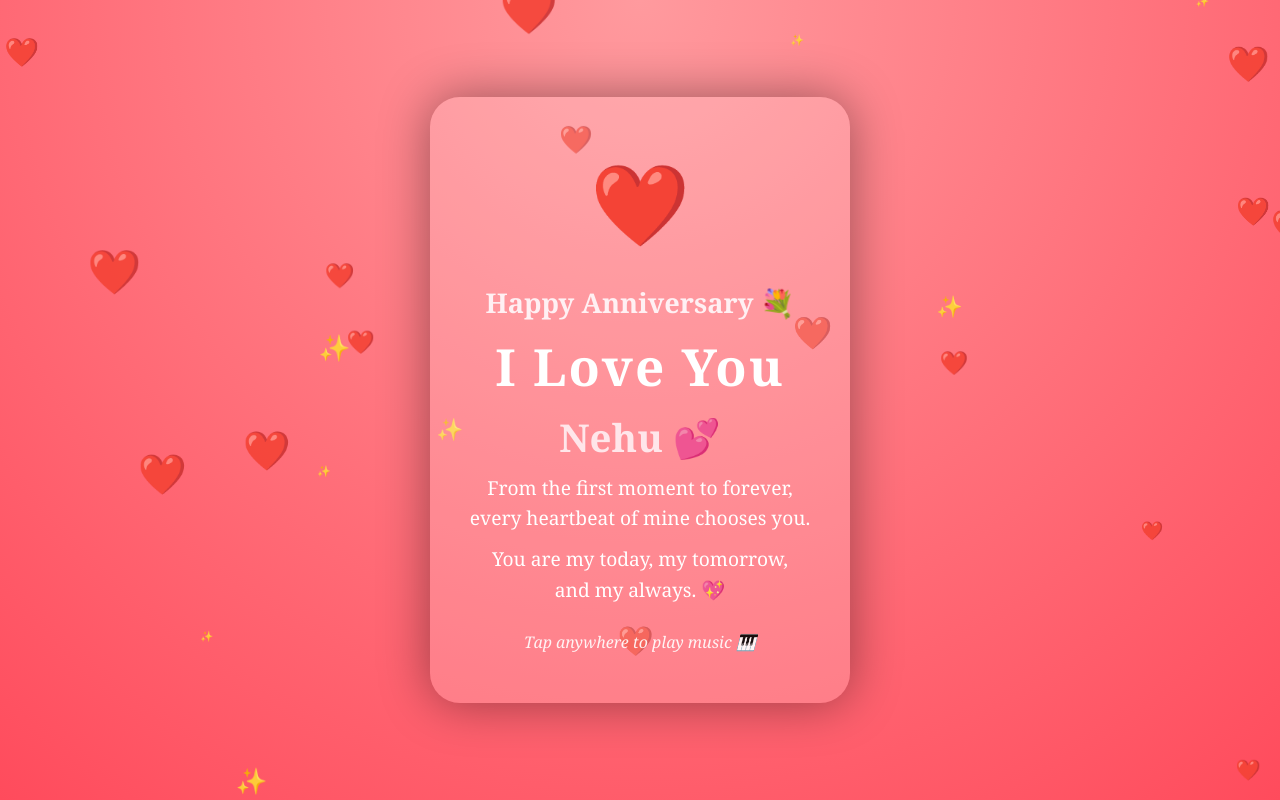
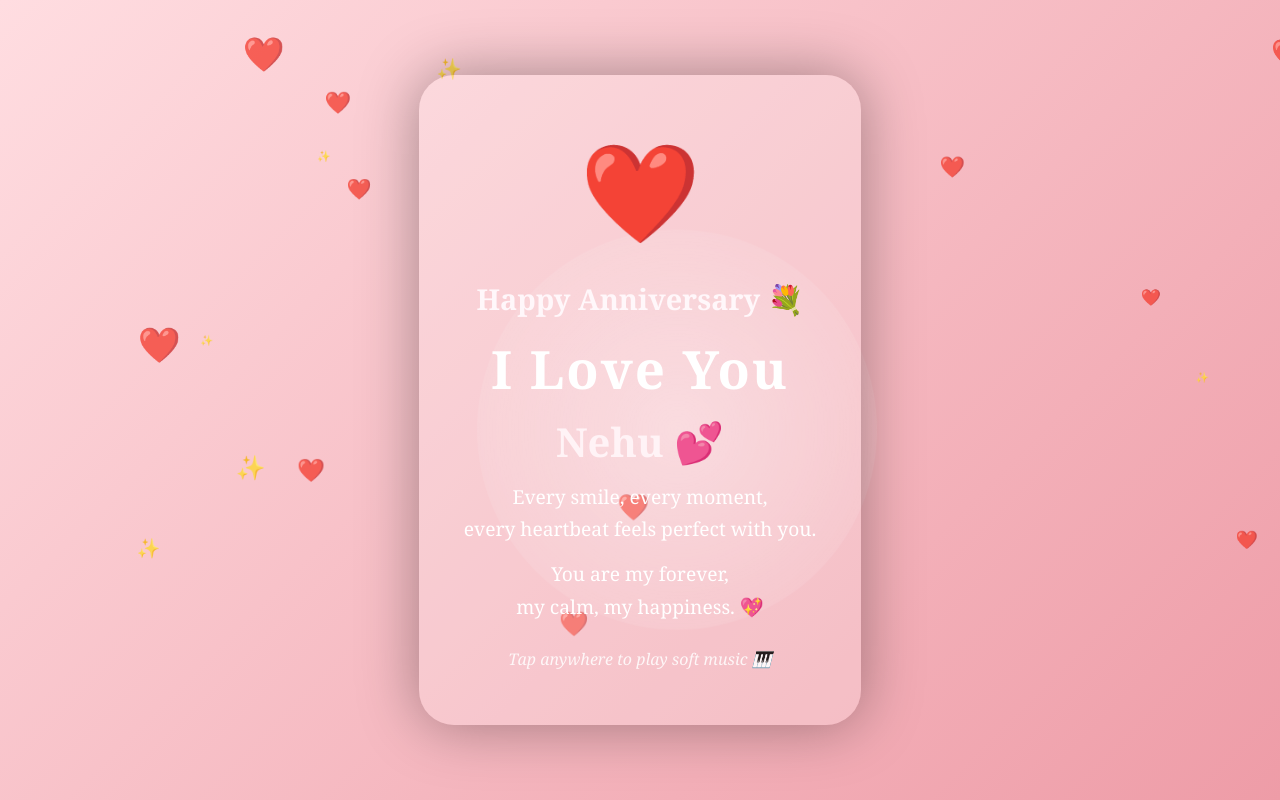
Before and after one commit to saad-12372/iloveyou-nehu, a plain HTML site: page index.html in a window 1280 px wide. Drawn offline with Linux system fonts and the light colour scheme.

Commit message:
Update index.html

```diff
--- a/index.html
+++ b/index.html
@@ -8,7 +8,7 @@
     body {
         margin: 0;
         height: 100vh;
-        background: radial-gradient(circle at top, #ff9a9e, #ff4b5c);
+        background: linear-gradient(135deg, #ffdde1, #ee9ca7);
         display: flex;
         justify-content: center;
         align-items: center;
@@ -18,73 +18,89 @@
         overflow: hidden;
     }
 
+    /* Soft glowing background */
+    .glow {
+        position: absolute;
+        width: 400px;
+        height: 400px;
+        background: radial-gradient(circle, rgba(255,255,255,0.35), transparent);
+        border-radius: 50%;
+        animation: floatGlow 8s ease-in-out infinite;
+    }
+
+    @keyframes floatGlow {
+        0% { transform: translate(-50px, -40px); }
+        50% { transform: translate(50px, 40px); }
+        100% { transform: translate(-50px, -40px); }
+    }
+
     .box {
-        background: rgba(255,255,255,0.18);
-        padding: 50px 40px;
-        border-radius: 30px;
-        box-shadow: 0 0 50px rgba(0,0,0,0.4);
+        background: rgba(255,255,255,0.22);
+        padding: 55px 45px;
+        border-radius: 35px;
+        box-shadow: 0 0 60px rgba(0,0,0,0.35);
         max-width: 90%;
         z-index: 2;
-        animation: fadeIn 2s ease;
+        animation: reveal 2.5s ease;
     }
 
-    @keyframes fadeIn {
-        from { opacity: 0; transform: scale(0.9); }
+    @keyframes reveal {
+        from { opacity: 0; transform: scale(0.85); }
         to { opacity: 1; transform: scale(1); }
     }
 
     h1 {
-        font-size: 3.2rem;
+        font-size: 3.3rem;
         margin: 10px 0;
         letter-spacing: 2px;
     }
 
     h2 {
-        font-size: 2.4rem;
+        font-size: 2.5rem;
+        color: #fff3f6;
         margin: 10px 0;
-        color: #ffe6ea;
     }
 
     h3 {
-        font-size: 1.7rem;
-        margin-bottom: 10px;
-        color: #fff0f3;
+        font-size: 1.8rem;
+        color: #fff7fa;
+        margin-bottom: 15px;
     }
 
     p {
         font-size: 1.2rem;
-        line-height: 1.6;
-        margin: 10px 0;
+        line-height: 1.7;
+        margin: 12px 0;
     }
 
-    .heart-main {
-        font-size: 5rem;
-        animation: beat 1s infinite;
+    .main-heart {
+        font-size: 5.5rem;
+        animation: softBeat 1.6s infinite;
     }
 
-    @keyframes beat {
+    @keyframes softBeat {
         0%,100% { transform: scale(1); }
-        50% { transform: scale(1.3); }
+        50% { transform: scale(1.25); }
     }
 
     .tap {
         margin-top: 25px;
         font-size: 1rem;
-        opacity: 0.9;
+        opacity: 0.85;
         font-style: italic;
     }
 
+    /* Falling hearts */
     .falling-heart, .sparkle {
         position: fixed;
         top: -10px;
         animation: fall linear infinite;
         z-index: 1;
-        opacity: 0.9;
+        opacity: 0.8;
     }
 
     .sparkle {
-        color: #fff6cc;
-        font-size: 14px;
+        color: #fffbe6;
     }
 
     @keyframes fall {
@@ -96,24 +112,27 @@
 
 <body onclick="playMusic()">
 
+<div class="glow"></div>
+
 <audio id="bgMusic" loop>
-    <source src="https://www.soundhelix.com/examples/mp3/SoundHelix-Song-2.mp3" type="audio/mpeg">
+    <!-- Soft romantic piano -->
+    <source src="https://www.soundhelix.com/examples/mp3/SoundHelix-Song-5.mp3" type="audio/mpeg">
 </audio>
 
 <div class="box">
-    <div class="heart-main">❤️</div>
+    <div class="main-heart">❤️</div>
     <h3>Happy Anniversary 💐</h3>
     <h1>I Love You</h1>
     <h2>Nehu 💕</h2>
     <p>
-        From the first moment to forever,<br>
-        every heartbeat of mine chooses you.
+        Every smile, every moment,<br>
+        every heartbeat feels perfect with you.
     </p>
     <p>
-        You are my today, my tomorrow,<br>
-        and my always. 💖
+        You are my forever,<br>
+        my calm, my happiness. 💖
     </p>
-    <div class="tap">Tap anywhere to play music 🎹</div>
+    <div class="tap">Tap anywhere to play soft music 🎹</div>
 </div>
 
 <script>
@@ -122,32 +141,32 @@ function playMusic() {
     if (music.paused) music.play();
 }
 
-// Falling hearts
+// Gentle falling hearts
 function createHeart() {
     const heart = document.createElement("div");
     heart.className = "falling-heart";
     heart.innerHTML = "❤️";
     heart.style.left = Math.random() * 100 + "vw";
-    heart.style.fontSize = (18 + Math.random() * 30) + "px";
-    heart.style.animationDuration = (3 + Math.random() * 5) + "s";
+    heart.style.fontSize = (16 + Math.random() * 26) + "px";
+    heart.style.animationDuration = (5 + Math.random() * 4) + "s";
     document.body.appendChild(heart);
-    setTimeout(() => heart.remove(), 8000);
+    setTimeout(() => heart.remove(), 9000);
 }
 
-// Sparkles
+// Soft sparkles
 function createSparkle() {
     const sparkle = document.createElement("div");
     sparkle.className = "sparkle";
     sparkle.innerHTML = "✨";
     sparkle.style.left = Math.random() * 100 + "vw";
-    sparkle.style.fontSize = (10 + Math.random() * 20) + "px";
-    sparkle.style.animationDuration = (2 + Math.random() * 4) + "s";
+    sparkle.style.fontSize = (10 + Math.random() * 18) + "px";
+    sparkle.style.animationDuration = (4 + Math.random() * 4) + "s";
     document.body.appendChild(sparkle);
-    setTimeout(() => sparkle.remove(), 6000);
+    setTimeout(() => sparkle.remove(), 8000);
 }
 
-setInterval(createHeart, 280);
-setInterval(createSparkle, 500);
+setInterval(createHeart, 400);
+setInterval(createSparkle, 700);
 </script>
 
 </body>
```
